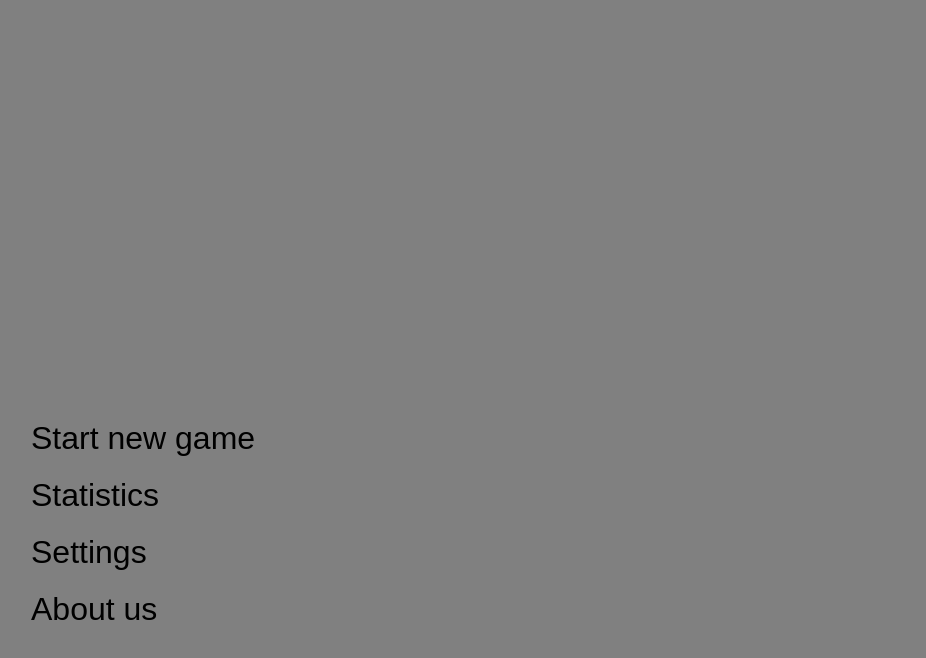
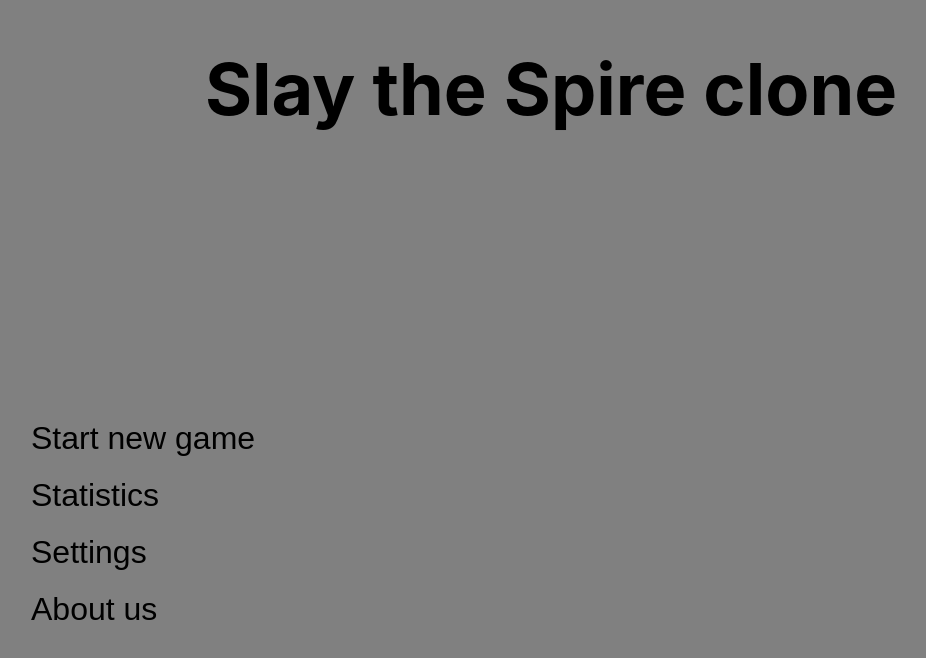
Before and after one commit to EmilNilsson12/slay-the-spire-clone, a Next.js app: page / in a window 1280 px wide. Shown: the part 112-770 px from the top of the page, without its empty margins (89-1015 px from the left). Built offline with nearby package versions, Linux system fonts and the light colour scheme.

Commit message:
Add heading and refactor css

```diff
--- a/components/MainMenu/MainMenu.js
+++ b/components/MainMenu/MainMenu.js
@@ -1,5 +1,6 @@
 import React from 'react';
 import {
+    MainMenuHeading,
     MainMenuList,
     MainMenuListItem,
     MainMenuListItemBtn,
@@ -36,6 +37,7 @@ export default function MainMenu({ callBackFunc }) {
     };
     return (
         <MainMenuWrapper>
+            <MainMenuHeading>Slay the Spire clone</MainMenuHeading>
             <MainMenuList>
                 {links.map((link) => (
                     <MainMenuListItem key={link.idName}>
--- a/components/MainMenu/MainMenu.styled.js
+++ b/components/MainMenu/MainMenu.styled.js
@@ -1,23 +1,34 @@
 import styled from 'styled-components';
 
-export const MainMenuWrapper = styled.nav`
+export const MainMenuWrapper = styled.main`
+    position: relative;
+
     background-color: grey;
     width: 100%;
     height: 100vh;
+
+    display: grid;
+    place-items: center;
+`;
+export const MainMenuHeading = styled.h1`
     position: relative;
+    top: -200px;
+
+    font-size: 72px;
 `;
 
 export const MainMenuList = styled.ul`
+    position: absolute;
+
     margin: 0;
     padding: 0;
-    position: absolute;
     bottom: 50px;
     left: 100px;
 `;
 
 export const MainMenuListItem = styled.li`
+    display: block;
     width: 100%;
-    display: block;
 `;
 export const MainMenuListItemBtn = styled.button`
     width: 100%;
@@ -40,6 +51,8 @@ export const MainMenuListItemBtn = styled.button`
 `;
 
 export const MainMenuListItemBtnTextContainer = styled.span`
+    display: inline-block;
+
     font-size: 32px;
     transition: all 100ms linear;
     background: linear-gradient(
@@ -47,7 +60,6 @@ export const MainMenuListItemBtnTextContainer = styled.span`
         rgba(255, 255, 255, 0) 0%,
         rgba(255, 255, 255, 0) 100%
     );
-    display: inline-block;
     width: 100%;
     text-align: left;
     padding: 10px 20px;
```
